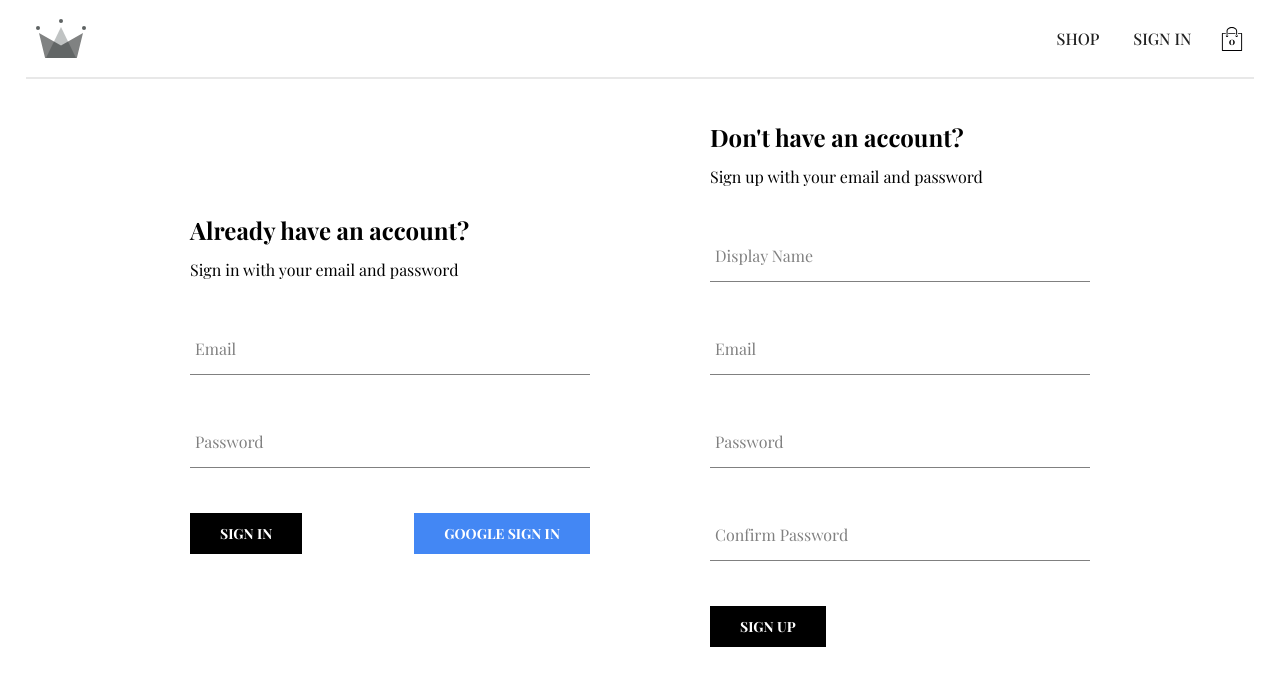
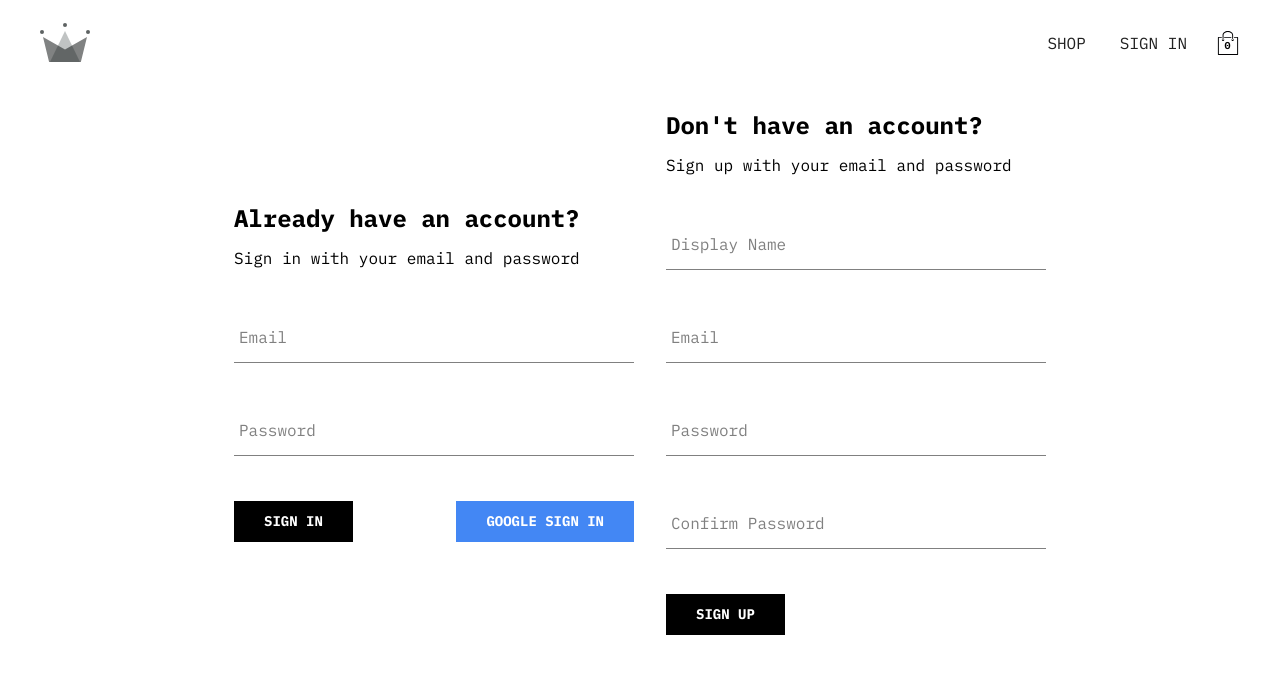
Before and after one commit to frontendfixer/crwn-clothing, a React (Vite) app: page /auth in a window 1280 px wide. Shown: the top 686 px of the page. Built offline with nearby package versions, Linux system fonts and the light colour scheme; no server answers.

Commit message:
style: change font and get all items to a container with fix width

```diff
--- a/index.html
+++ b/index.html
@@ -7,10 +7,11 @@
     <meta name="viewport" content="width=device-width, initial-scale=1.0" />
     <title>Vite React Boilerplate</title>
 
+    <!-- Google Font -->
     <link rel="preconnect" href="https://fonts.googleapis.com" />
     <link rel="preconnect" href="https://fonts.gstatic.com" crossorigin />
     <link
-      href="https://fonts.googleapis.com/css2?family=Playfair+Display:wght@400;500;700;900&display=swap"
+      href="https://fonts.googleapis.com/css2?family=IBM+Plex+Mono:wght@300;400;700&family=PT+Serif:wght@400;700&display=swap"
       rel="stylesheet"
     />
   </head>
--- a/package.json
+++ b/package.json
@@ -38,6 +38,7 @@
     "stylelint": "^15.6.0",
     "stylelint-color-format": "^1.1.0",
     "stylelint-config-recess-order": "^4.0.0",
+"stylelint-config-standard": "^33.0.0",
     "stylelint-config-standard-scss": "^8.0.0",
     "stylelint-rem-over-px": "^1.0.0",
     "stylelint-scss": "^4.6.0",
--- a/src/components/category-item/category-item.style.scss
+++ b/src/components/category-item/category-item.style.scss
@@ -7,7 +7,6 @@
   align-items: center;
   justify-content: center;
   border: 1px solid black;
-  margin: 0 0.46875rem 0.9375rem;
 
   &:hover {
     cursor: pointer;
@@ -24,14 +23,6 @@
 
   &.large {
     height: 23.75rem;
-  }
-
-  &:first-child {
-    margin-right: 0.46875rem;
-  }
-
-  &:last-child {
-    margin-left: 0.46875rem;
   }
 
   .background-image {
--- a/src/components/directory/directory.style.scss
+++ b/src/components/directory/directory.style.scss
@@ -1,5 +1,6 @@
 .directory-container {
   display: flex;
+  gap: 1rem;
   width: 100%;
   flex-wrap: wrap;
   justify-content: space-between;
--- a/src/context/user.context.jsx
+++ b/src/context/user.context.jsx
@@ -16,7 +16,7 @@
   const value = { currentUser, setCurrentUser };
 
   useEffect(() => {
-    const unsubscribe = onAuthStateChangedListner(user => {
+    const unsubscribe = onAuthStateChangedListner((user) => {
       if (user) {
         createUserDocumentFromAuth(user);
       }
--- a/src/main.jsx
+++ b/src/main.jsx
@@ -14,7 +14,9 @@
       <UserProvider>
         <ProductsProvider>
           <CartProvider>
-            <App />
+            <div className="container">
+              <App />
+            </div>
           </CartProvider>
         </ProductsProvider>
       </UserProvider>
--- a/src/main.scss
+++ b/src/main.scss
@@ -1,7 +1,17 @@
 @forward './assets/scss/reset';
 
 body {
-  font-family: 'Playfair Display', serif;
+  font-family: 'IBM Plex Mono', monospace;
+  // font-family: 'PT Serif', serif;
   -webkit-font-smoothing: antialiased;
   -moz-osx-font-smoothing: grayscale;
 }
+
+.container {
+  width: 100%;
+  max-width: 1440px;
+  margin-inline: auto;
+  padding-block-start: 20px;
+  padding-block-end: 40px;
+  padding-inline: 30px;
+}
--- a/src/routes/authentication/authentication.styles.scss
+++ b/src/routes/authentication/authentication.styles.scss
@@ -1,9 +1,7 @@
 .authentication-container {
   display: flex;
-  width: 95%;
-  max-width: 56.25rem;
+  width: 100%;
   align-items: center;
-  justify-content: space-between;
-  margin: 1.875rem auto;
+  justify-content: center;
   gap: 2rem;
 }
--- a/src/routes/navigation/navigation.styles.scss
+++ b/src/routes/navigation/navigation.styles.scss
@@ -1,12 +1,11 @@
 .navigation {
   display: flex;
-  width: 96%;
+  width: 100%;
   align-items: center;
   justify-content: space-between;
-  border-bottom: 0.125rem solid hsl(0 0% 91%);
-  margin-block-end: 1.125rem;
+  margin-block-end: 2rem;
   margin-inline: auto;
-  padding-block: 1rem;
+  // padding-block: 1rem;
 
   .logo-container {
     display: flex;
--- a/src/routes/shop/shop.style.scss
+++ b/src/routes/shop/shop.style.scss
@@ -1,8 +1,5 @@
 .products-container {
-  width: 90%;
-  max-width: 1200px;
-  margin-inline: auto;
-  padding-inline: 1rem;
+  width: 100%;
   display: flex;
   flex-flow: row wrap;
   justify-content: center;
```
Also changed, not shown: .prettierrc.json, 1 other file (tests, documents, lock files or other folders).
